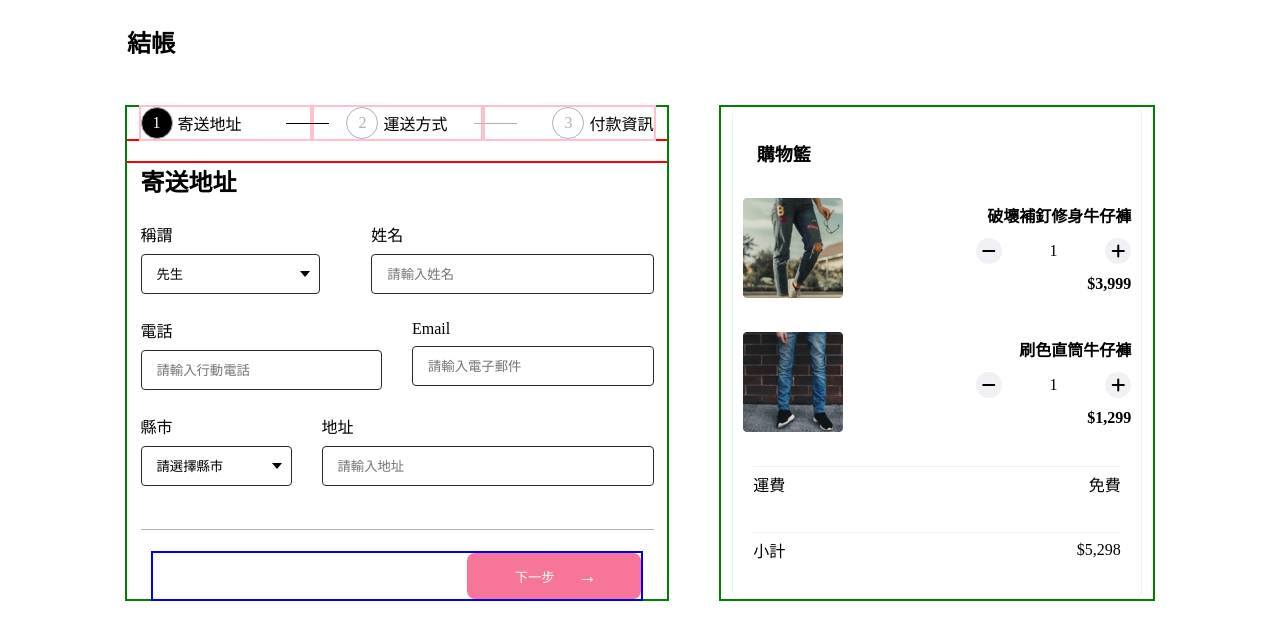
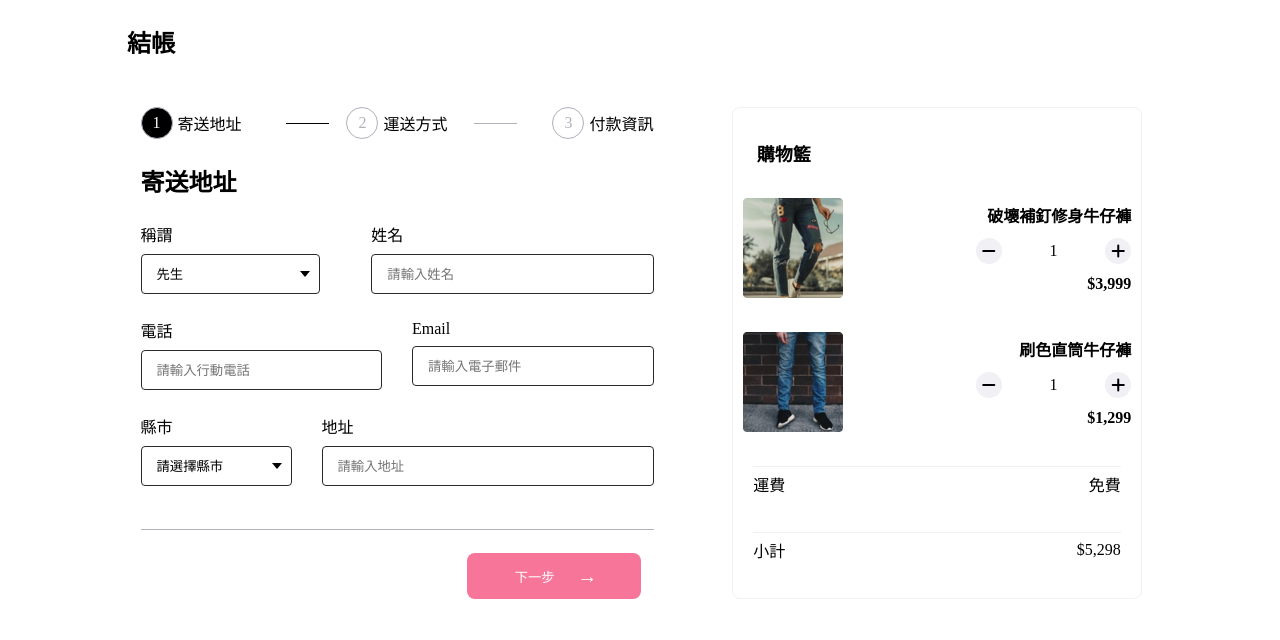
Before and after one commit to limecorner/a-shop, a website built with webpack: page index.html in a window 1280 px wide. Built offline with nearby package versions, Linux system fonts and the light colour scheme.

Commit message:
a little revision

```diff
--- a/index.html
+++ b/index.html
@@ -21,21 +21,20 @@
           <div id="step-control" class="stepper-panel mb-6">
             <div class="container">
               <div class="stepper-container">
-                <span class="step active">
+                <div class="step active">
                   <span class="circle-container"></span>
                   <span class="connect-line connect-line-left"></span>
                   <span class="label-container">寄送地址</span>
-                </span>
-                <span class="step d-flex justify-content-center">
+                </div>
+                <div class="step d-flex justify-content-center">
                   <span class="circle-container"></span>
                   <span class="connect-line connect-line-right"></span>
                   <span class="label-container">運送方式</span>
-                </span>
-                <span class="step d-flex justify-content-end">
+                </div>
+                <div class="step d-flex justify-content-end">
                   <span class="circle-container"></span>
-
                   <span class="label-container">付款資訊</span>
-                </span>
+                </div>
               </div>
             </div>
           </div>
--- a/index.js
+++ b/index.js
@@ -1,3 +1,4 @@
+// variables for form control
 const form = document.querySelector('#a-form')
 const formParts = form.querySelectorAll('.part')
 const stepControl = document.querySelector('.stepper-panel')
@@ -17,6 +18,7 @@ const formatter = new Intl.NumberFormat('en-US', {
 const cart = document.querySelector('.cart')
 const totalPriceElement = document.querySelector('.total-price')
 
+//  click button to control forms
 function handleBtnControlClicked(e) {
   e.preventDefault()
   const nowStep = steps[step]
--- a/src/scss/main.scss
+++ b/src/scss/main.scss
@@ -267,18 +267,18 @@ body {
 }
 .step-title {
   font-size: 24px;
-  margin-bottom: 48px;
+  margin-bottom: 24px;
 }
 
 // stepper
 .stepper-panel {
-  outline: 2px solid red;
+  // outline: 2px solid red;
   & .stepper-container {
-    outline: 2px solid blue;
+    // outline: 2px solid blue;
     display: flex;
     height: 32px;
     & .step {
-      outline: 2px solid pink;
+      // outline: 2px solid pink;
       flex: 1;
       display: flex;
       position: relative;
@@ -604,16 +604,16 @@ $button-margin: 24px;
 }
 
 // outline areas
-.form-panel {
-  outline: 2px solid red;
-  & .control-panel {
-    outline: 2px solid blue;
-  }
-}
+// .form-panel {
+//   outline: 2px solid red;
+//   & .control-panel {
+//     outline: 2px solid blue;
+//   }
+// }
 
-.right-content {
-  outline: 2px solid green;
-}
+// .right-content {
+//   outline: 2px solid green;
+// }
 
 @media screen and (min-width: 375px) {
   // 大排版
@@ -621,8 +621,11 @@ $button-margin: 24px;
     display: flex;
     justify-content: space-around;
   }
+  .step-title {
+    margin-bottom: 48px;
+  }
   .left-content {
-    outline: 2px solid green;
+    // outline: 2px solid green;
     display: flex;
     flex-flow: column;
     width: 50%;
```
Also changed, not shown: dist/main.css.
